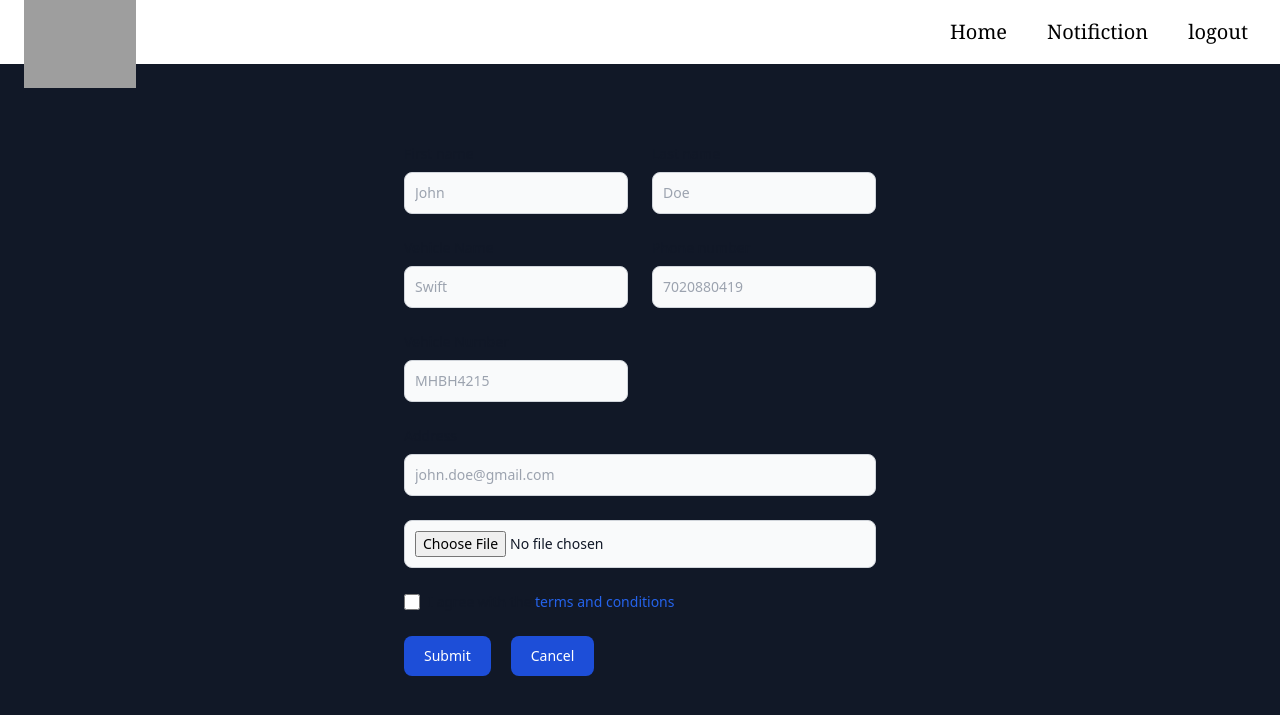
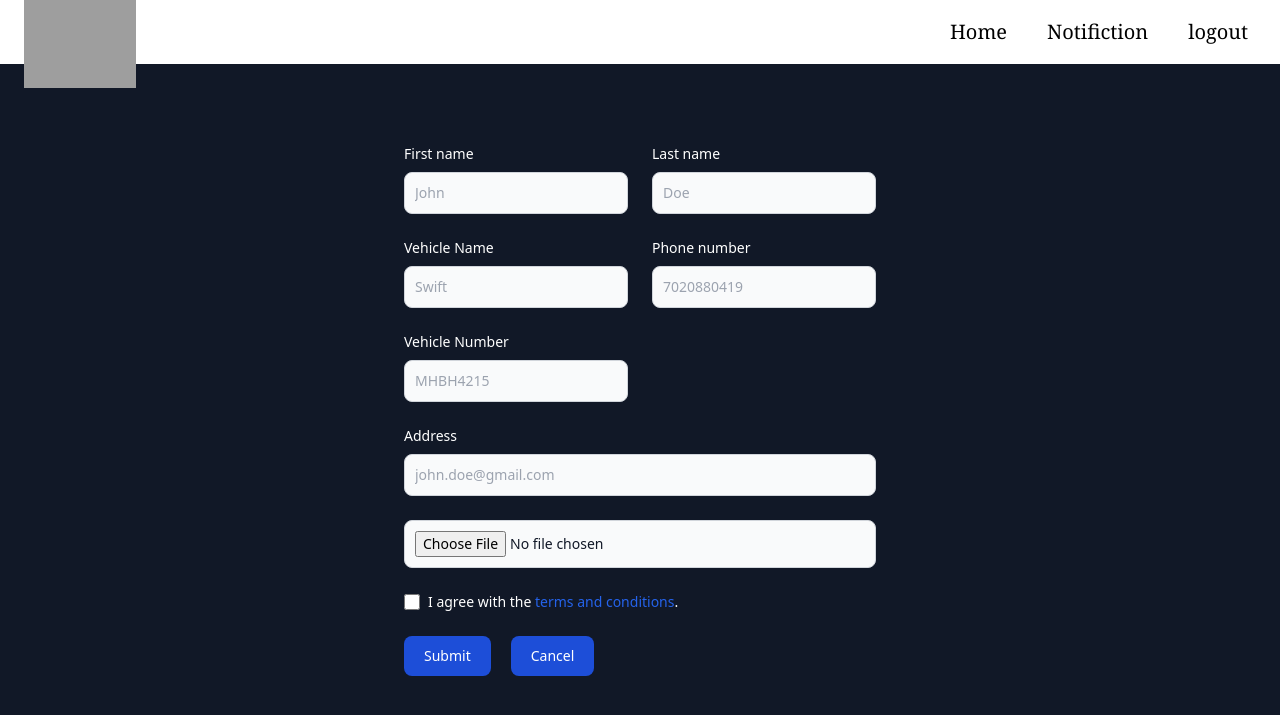
Before and after one commit to ChiragRohada7020/AccidentPanic, a Flask app: page /user_index in a window 1280 px wide, after a click on "ADD VEHICLE". Shown: the top 715 px of the page. Run offline with Flask 2, Linux system fonts and the light colour scheme; the visitor is signed in with stand-in values (Sample User, id 1); data that the repository does not hold is empty; style sheets or scripts are compiled from the project's sources; grey boxes are pictures that could not be loaded.

Commit message:
changed the color

```diff
--- a/templates/admin_index.html
+++ b/templates/admin_index.html
@@ -203,9 +203,9 @@
 </div>
 <div class="" id="user_info">
 <div class="flex justify-center ">
-  <div class="dark:bg-gray-800 h-40 w-4/5 mt-20 flex justify-center rounded-xl  border-b-2 border-b-white">
+  <div class="bg-green-600 h-40 w-4/5 mt-20 flex justify-center rounded-xl  border-b-2 border-b-white">
     <div class="grid items-center">
-    <h1 class="text-green-500 font-sans text-2xl font-semibold">You Are In {{loc}}</h1>
+    <h1 class="text-white font-sans text-2xl font-semibold">You Are In {{loc}}</h1>
 
   </div>
   </div>
--- a/templates/user_index.html
+++ b/templates/user_index.html
@@ -160,29 +160,29 @@
             <form method="post" action="/vehicle" enctype = "multipart/form-data">
                 <div class="grid gap-6 mb-6 md:grid-cols-2">
                     <div>
-                        <label for="first_name" class="block mb-2 text-sm font-medium text-gray-900 dark:text-gray-300">First name</label>
+                        <label for="first_name" class="block mb-2 text-sm font-medium text-white dark:text-gray-300">First name</label>
                         <input  name="first_name" type="text" id="first_name" class="bg-gray-50 border border-gray-300 text-gray-900 text-sm rounded-lg focus:ring-blue-500 focus:border-blue-500 block w-full p-2.5 dark:bg-gray-700 dark:border-gray-600 dark:placeholder-gray-400 dark:text-white dark:focus:ring-blue-500 dark:focus:border-blue-500" placeholder="John" required="">
                     </div>
                     <div>
-                        <label for="last_name" class="block mb-2 text-sm font-medium text-gray-900 dark:text-gray-300">Last name</label>
+                        <label for="last_name" class="block mb-2 text-sm font-medium text-white dark:text-gray-300">Last name</label>
                         <input name="last_name" type="text" id="last_name" class="bg-gray-50 border border-gray-300 text-gray-900 text-sm rounded-lg focus:ring-blue-500 focus:border-blue-500 block w-full p-2.5 dark:bg-gray-700 dark:border-gray-600 dark:placeholder-gray-400 dark:text-white dark:focus:ring-blue-500 dark:focus:border-blue-500" placeholder="Doe" required="">
                     </div>
                     <div>
-                        <label for="company" class="block mb-2 text-sm font-medium text-gray-900 dark:text-gray-300">Vehicle Name</label>
+                        <label for="company" class="block mb-2 text-sm font-medium text-white dark:text-gray-300">Vehicle Name</label>
                         <input name="vehicle_name" type="text" id="company" class="bg-gray-50 border border-gray-300 text-gray-900 text-sm rounded-lg focus:ring-blue-500 focus:border-blue-500 block w-full p-2.5 dark:bg-gray-700 dark:border-gray-600 dark:placeholder-gray-400 dark:text-white dark:focus:ring-blue-500 dark:focus:border-blue-500" placeholder="Swift" required="">
                     </div>
                     <div>
-                        <label for="phone" class="block mb-2 text-sm font-medium text-gray-900 dark:text-gray-300">Phone number</label>
+                        <label for="phone" class="block mb-2 text-sm font-medium text-white dark:text-gray-300">Phone number</label>
                         <input name="mobile_no" type="number" id="phone" class="bg-gray-50 border border-gray-300 text-gray-900 text-sm rounded-lg focus:ring-blue-500 focus:border-blue-500 block w-full p-2.5 dark:bg-gray-700 dark:border-gray-600 dark:placeholder-gray-400 dark:text-white dark:focus:ring-blue-500 dark:focus:border-blue-500" placeholder="7020880419" pattern="7020880419" required="">
                     </div>
                     <div>
-                        <label for="website" class="block mb-2 text-sm font-medium text-gray-900 dark:text-gray-300">Vehicle Number</label>
+                        <label for="website" class="block mb-2 text-sm font-medium text-white dark:text-gray-300">Vehicle Number</label>
                         <input name="vehicle_no" type="text" id="website" class="bg-gray-50 border border-gray-300 text-gray-900 text-sm rounded-lg focus:ring-blue-500 focus:border-blue-500 block w-full p-2.5 dark:bg-gray-700 dark:border-gray-600 dark:placeholder-gray-400 dark:text-white dark:focus:ring-blue-500 dark:focus:border-blue-500" placeholder="MHBH4215" required="">
                     </div>
 
                 </div>
                 <div class="mb-6">
-                    <label for="address" class="block mb-2 text-sm font-medium text-gray-900 dark:text-gray-300">Address</label>
+                    <label for="address" class="block mb-2 text-sm font-medium text-white dark:text-gray-300">Address</label>
                     <input name="address" type="text" id="email" class="bg-gray-50 border border-gray-300 text-gray-900 text-sm rounded-lg focus:ring-blue-500 focus:border-blue-500 block w-full p-2.5 dark:bg-gray-700 dark:border-gray-600 dark:placeholder-gray-400 dark:text-white dark:focus:ring-blue-500 dark:focus:border-blue-500" placeholder="john.doe@gmail.com" required="">
                 </div>
                 <div class="mb-6">
@@ -193,7 +193,7 @@
                     <div class="flex items-center h-5">
                     <input id="remember" type="checkbox" value="" class="w-4 h-4 bg-gray-50 rounded border border-gray-300 focus:ring-3 focus:ring-blue-300 dark:bg-gray-700 dark:border-gray-600 dark:focus:ring-blue-600 dark:ring-offset-gray-800" required="">
                     </div>
-                    <label for="remember" class="ml-2 text-sm font-medium text-gray-900 dark:text-gray-400">I agree with the <a href="#" class="text-blue-600 hover:underline dark:text-blue-500">terms and conditions</a>.</label>
+                    <label for="remember" class="ml-2 text-sm font-medium text-white dark:text-gray-400">I agree with the <a href="#" class="text-blue-600 hover:underline dark:text-blue-500">terms and conditions</a>.</label>
                 </div>
                 <div class="flex gap-5 ">
                 <button type="submit" class="text-white bg-blue-700 hover:bg-blue-800 focus:ring-4 focus:outline-none focus:ring-blue-300 font-medium rounded-lg text-sm w-full sm:w-auto px-5 py-2.5 text-center dark:bg-blue-600 dark:hover:bg-blue-700 dark:focus:ring-blue-800">Submit</button>
```
Also changed, not shown: static/bar_chart.svg, static/pie_chart.svg.
